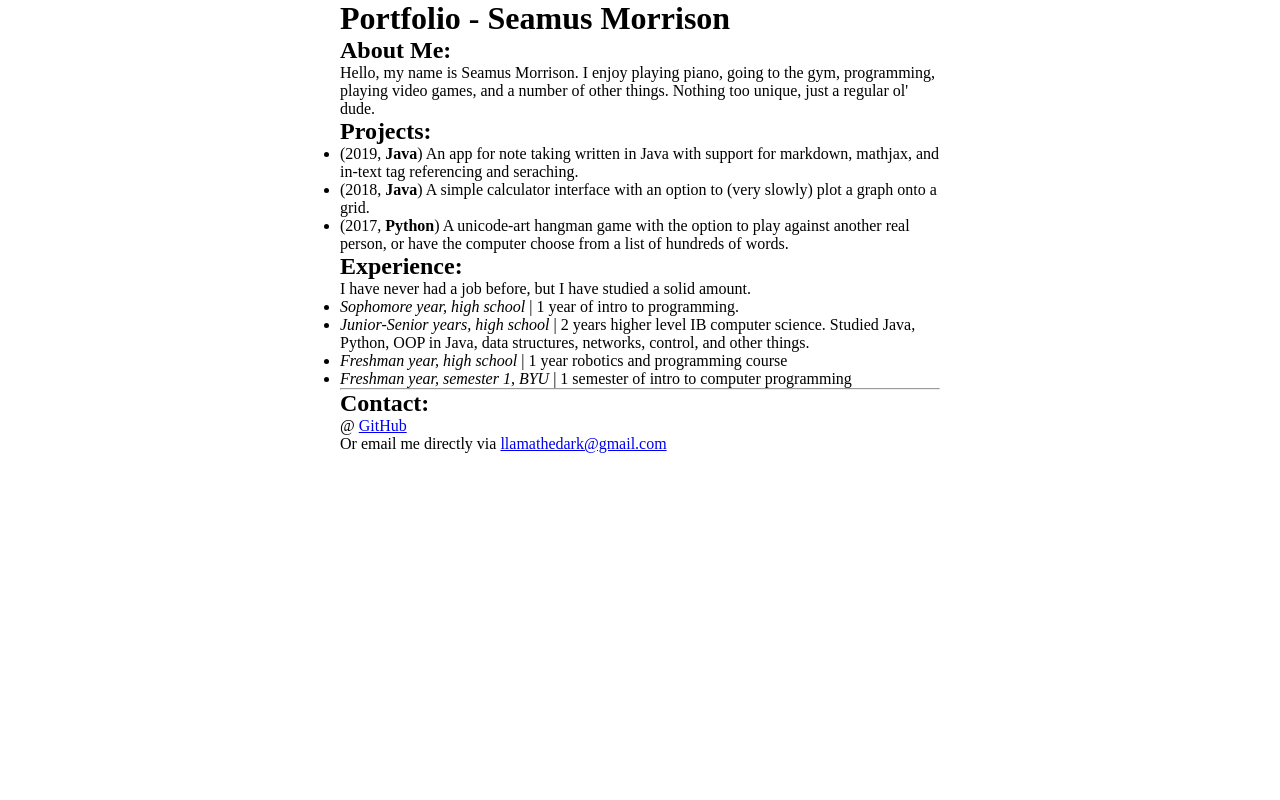
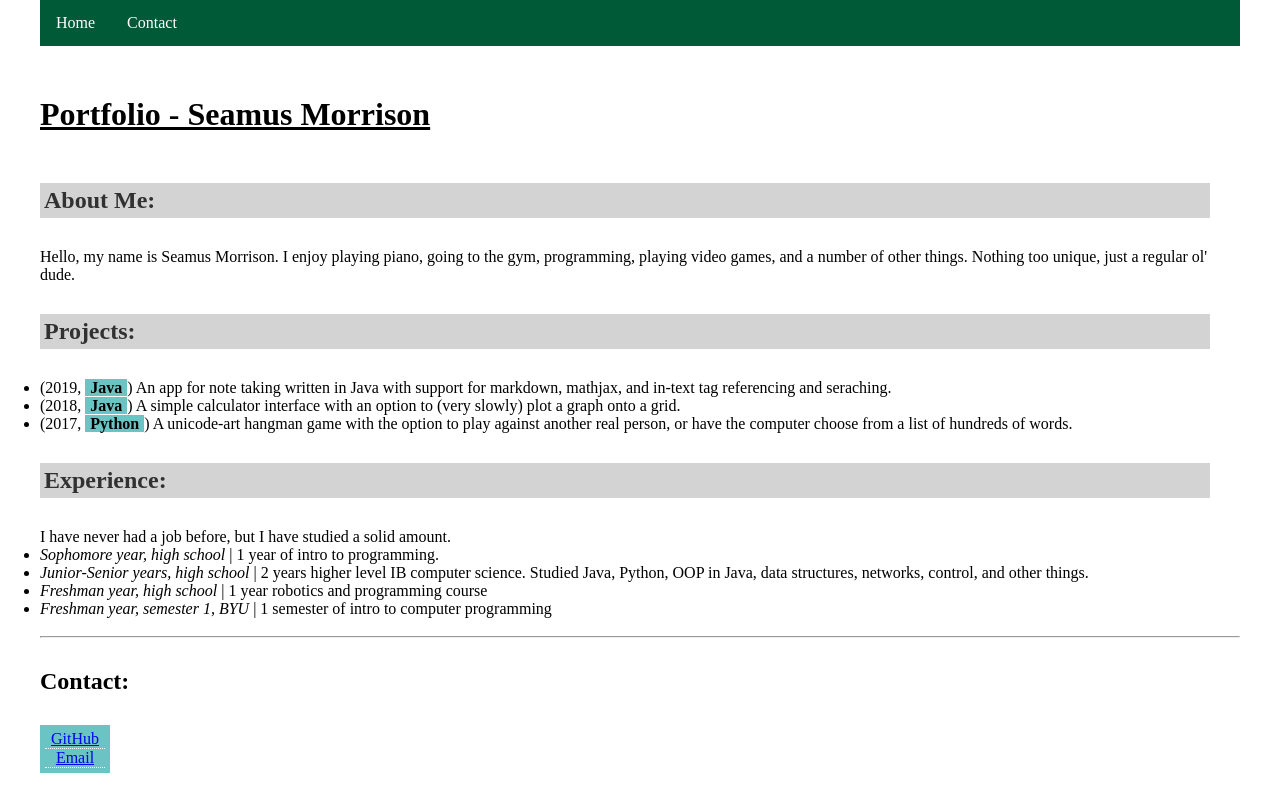
Before and after one commit to LlamaTheDark/portfolio, a plain HTML site: page index.html in a window 1280 px wide. Drawn offline with Linux system fonts and the light colour scheme.

Commit message:
Added more css

```diff
--- a/index.html
+++ b/index.html
@@ -7,16 +7,20 @@
 </head>
 <body>
   <div id='page'>
+    <ul id='navigation-bar'>
+      <li><a href='home.asp'>Home</a></li>
+      <li><a href='contact.asp'>Contact</a></li>
+    </ul>
     <h1>
       Portfolio - Seamus Morrison
     </h1>
-    <h2>
+    <h2 class='sub-topic'>
       About Me:
     </h2>
       <p>
         Hello, my name is Seamus Morrison. I enjoy playing piano, going to the gym, programming, playing video games, and a number of other things. Nothing too unique, just a regular ol' dude.
       </p>
-    <h2>
+    <h2 class='sub-topic'>
       Projects:
     </h2>
     <ul>
@@ -24,7 +28,7 @@
       <li>(2018, <b>Java</b>) A simple calculator interface with an option to (very slowly) plot a graph onto a grid.</li>
       <li>(2017, <b>Python</b>) A unicode-art hangman game with the option to play against another real person, or have the computer choose from a list of hundreds of words.</li>
     </ul>
-    <h2>
+    <h2 class='sub-topic'>
       Experience:
     </h2>
     <p>
@@ -35,18 +39,15 @@
       <li><i>Freshman year, high school </i>| 1 year robotics and programming course</li>
       <li><i>Freshman year, semester 1, BYU </i>| 1 semester of intro to computer programming</li>
     </ul>
+    <br>
     <hr>
     <h2>
       Contact:
     </h2>
-    <p>
-      @
-      <a href="https://github.com/LlamaTheDark">GitHub</a>
-      <br>
-    </p>
-    <p>
-      Or email me directly via <a href="mailto:llamathedark@gmail.com">llamathedark@gmail.com</a>
-    </p>
+    <ul id='contact-info'>
+      <li><a href="https://github.com/LlamaTheDark">GitHub</a></li>
+      <li><a href="mailto:llamathedark@gmail.com">Email</a></li>
+    </ul>
   </div>
 </body>
 </html>
--- a/style.css
+++ b/style.css
@@ -5,6 +5,69 @@
 }
 
 #page {
-    width: 600px;
+    width: 1200px;
     margin: 0 auto;
 }
+
+h1 {
+    margin: 50px;
+    margin-left: 0px;
+
+    text-decoration-line: underline;
+}
+
+h2 {
+    margin: 30px;
+    margin-left: 0px;
+}
+
+#contact-info {
+    list-style-type: none;
+    background-color:rgb(106, 196, 196);
+
+    text-align: center;
+
+    margin: 0;
+    padding: 5px;
+    width: 70px;
+
+    display: block;
+}
+#contact-info li {
+    border-bottom: 1px dotted white;
+}
+
+.sub-topic {
+    color:rgb(49, 49, 49);
+    background-color: lightgray;
+    padding: 4px;
+}
+
+#navigation-bar {
+    list-style-type: none;
+    margin: 0;
+    padding: 0;
+    overflow: hidden;
+    background-color: rgb(0, 90, 56);
+}
+#navigation-bar li {
+    display: inline;
+    float: left;
+}
+#navigation-bar li a {
+    display: block;
+    color: white;
+    text-align: center;
+    padding: 14px 16px;
+    text-decoration: none;
+}
+
+#naviation-bar li a:hover{
+    background-color: rgb(0, 121, 105);
+}
+
+li b {
+    background-color:rgb(106, 196, 196);
+    padding-left: 5px;
+    padding-right: 5px;
+}
```
